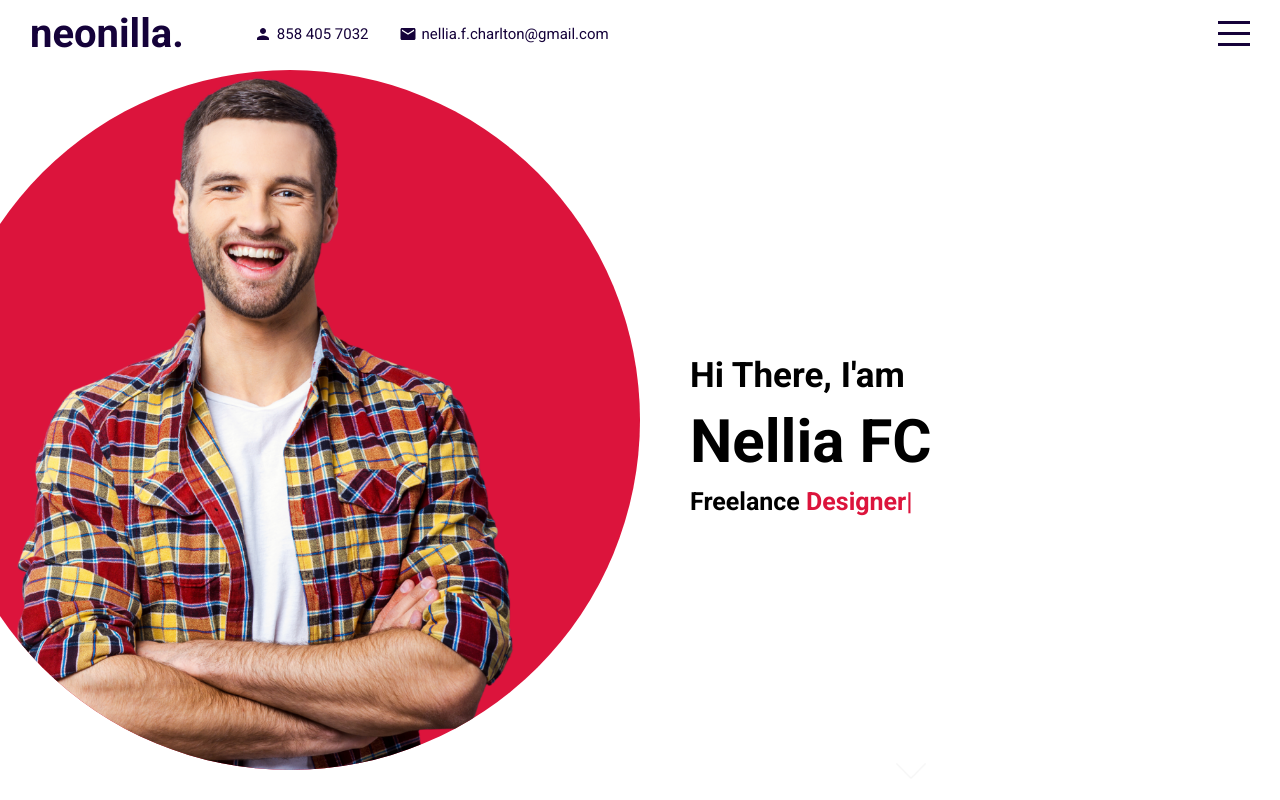
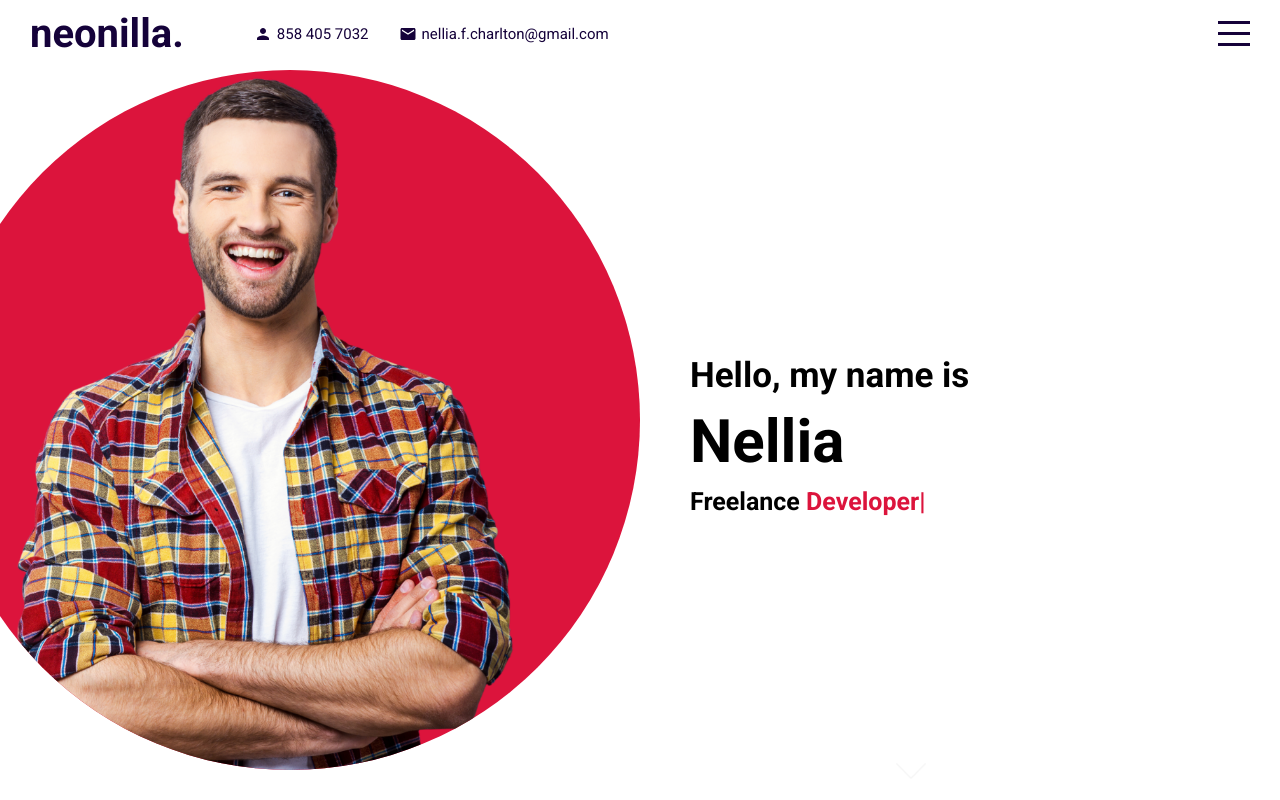
Before and after one commit to NelliaFC/PortfolioNF, a React (Create React App) app in the folder portfolio/: page / in a window 1280 px wide. Built offline with nearby package versions, Linux system fonts and the light colour scheme.

Commit message:
testing functionality and images

```diff
--- a/portfolio/src/components/contact/contact.scss
+++ b/portfolio/src/components/contact/contact.scss
@@ -2,7 +2,7 @@
 
 .contact{
     background-color: white;
-    opacity: 20%;
+
     display: flex;
 
     @include mobile {
--- a/portfolio/src/components/intro/Intro.jsx
+++ b/portfolio/src/components/intro/Intro.jsx
@@ -10,7 +10,7 @@
             showCursor: true,
             backDelay: 1500,
             backSpeed: 60,
-            strings: ['Developer', 'Designer', 'Content Creator'],
+            strings: ['Learner', 'Developer', 'Content Creator'],
         });
     }, []);
 
@@ -25,8 +25,8 @@
            </div>
            <div className="right">
                <div className='wrapper'>
-               <h2> Hi There, I'am</h2>
-               <h1> Nellia FC</h1>
+               <h2>Hello, my name is</h2>
+               <h1> Nellia </h1>
                <h3>Freelance <span ref={textRef}></span></h3>
            </div>
            <a href="#portfolio">
--- a/portfolio/src/components/portfolio/Portfolio.jsx
+++ b/portfolio/src/components/portfolio/Portfolio.jsx
@@ -78,6 +78,7 @@
                 <img
                     src={d.img}
                     alt=""
+
                     />
         <h3>{d.title}</h3>
               </div>
--- a/portfolio/src/components/works/Works.jsx
+++ b/portfolio/src/components/works/Works.jsx
@@ -60,7 +60,7 @@
               </div>
               <div className="right">
                 <img
-                  src="https://99designs-blog.imgix.net/blog/wp-content/uploads/2018/10/attachment_100040756-e1538485934255.jpeg?auto=format&q=60&fit=max&w=930"
+                  src="https://images.unsplash.com/photo-1551205345-624a8590fd0a?ixlib=rb-1.2.1&ixid=MnwxMjA3fDB8MHxwaG90by1wYWdlfHx8fGVufDB8fHx8&auto=format&fit=crop&w=1887&q=80"
                   alt=""
                 />
               </div>
--- a/portfolio/src/components/works/works.scss
+++ b/portfolio/src/components/works/works.scss
@@ -112,7 +112,7 @@
               }
             }
             span {
-              font-size: 12px;
+              font-size: 20px;
               font-weight: 600;
               text-decoration: underline;
               cursor: pointer;
```
Also changed, not shown: portfolio/src/img/portfolio1.jpg (added), 1 other file (tests, documents, lock files or other folders).
